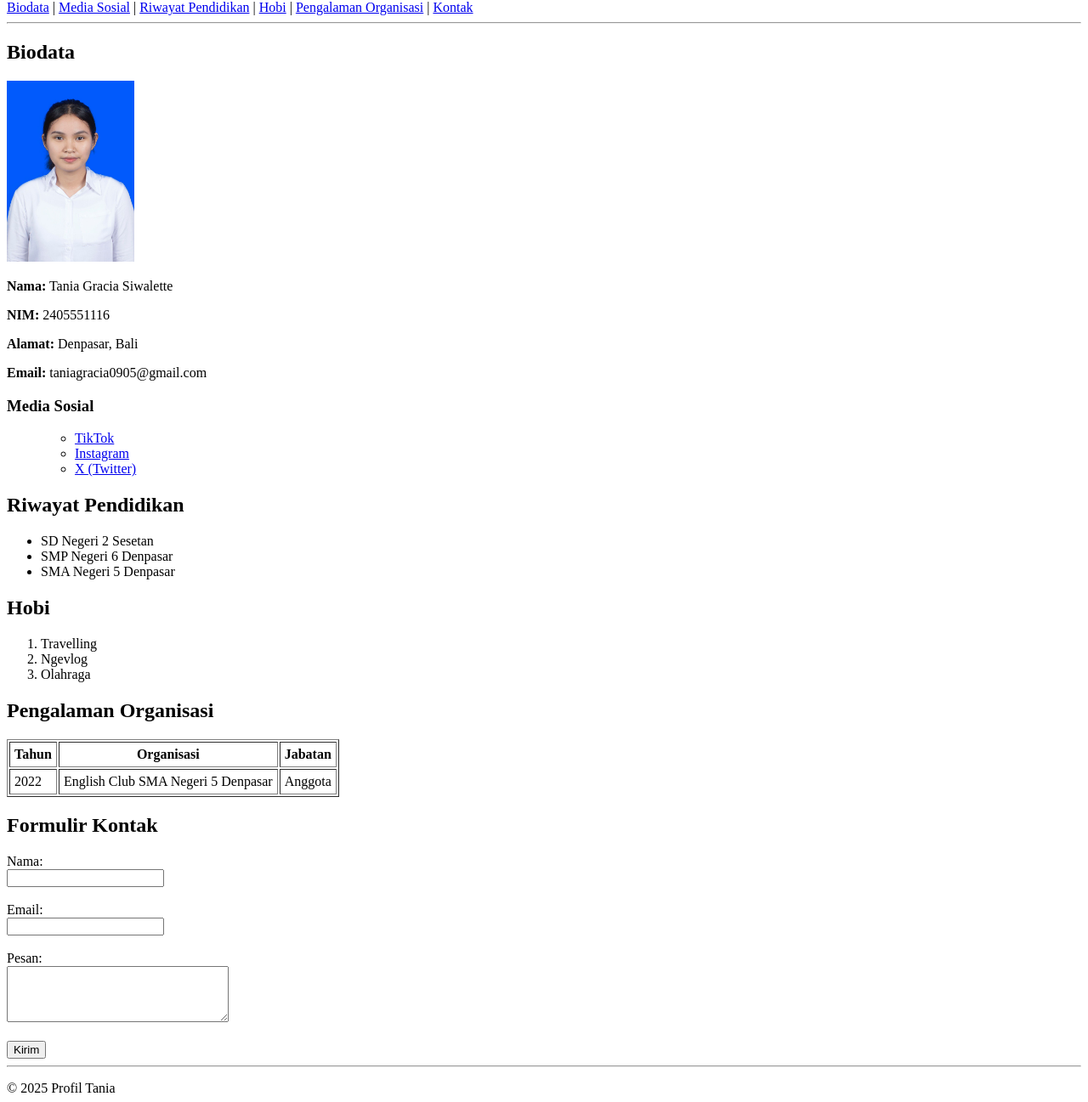
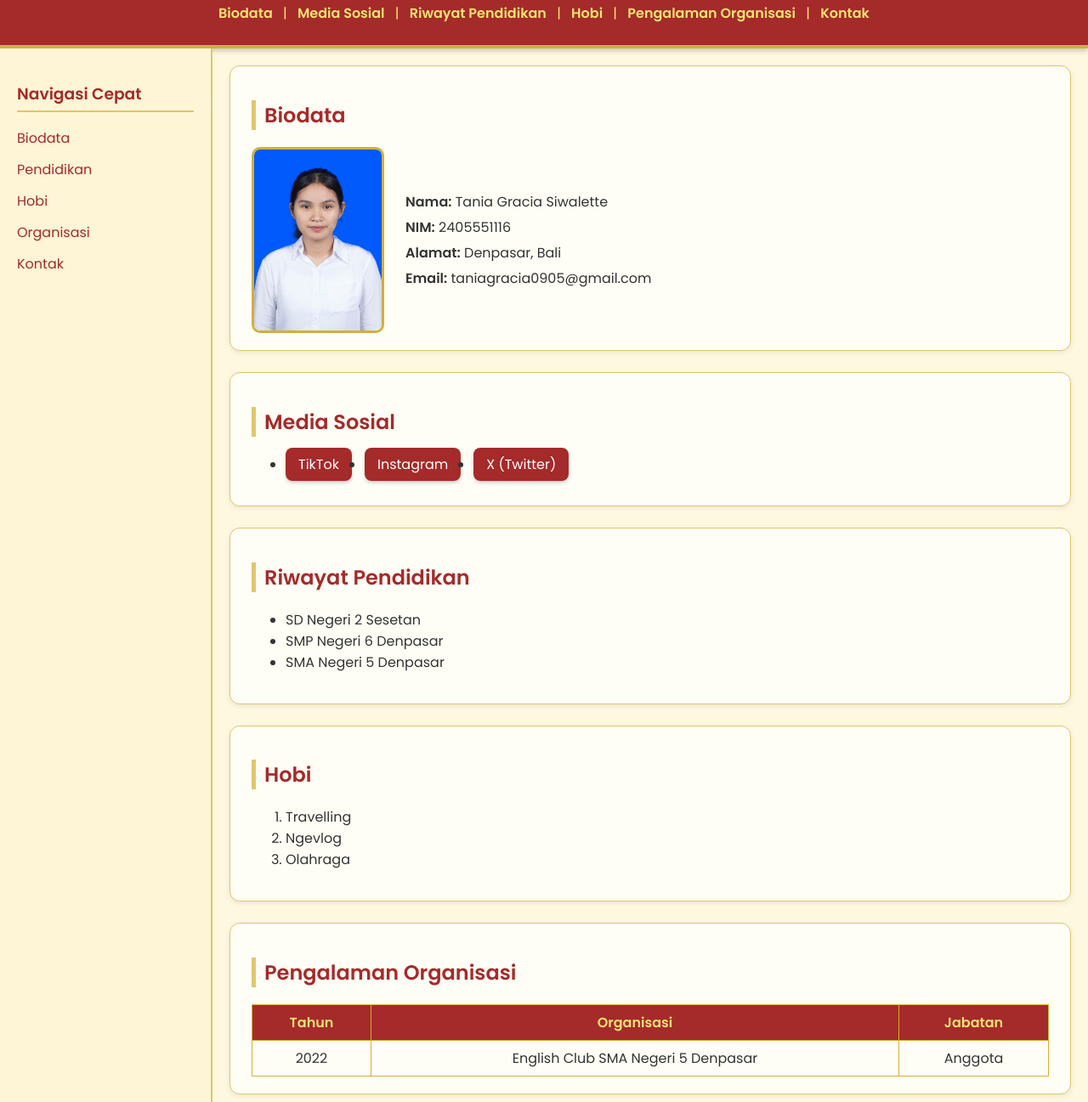
Before and after one commit to taniagracias/taniagracias, a plain HTML site: page index.html in a window 1280 px wide. Shown: the part 80-1377 px from the top of the page at 85% size. Drawn offline with Linux system fonts and the light colour scheme.

Commit message:
Menambahkan Style CSS

```diff
--- a/index.html
+++ b/index.html
@@ -1,39 +1,65 @@
 <!DOCTYPE html>
-<html>
+<html lang="id">
 <head>
-    <title>Profil Diri</title>
+    <meta charset="UTF-8">
+    <meta name="viewport" content="width=device-width, initial-scale=1.0">
+    <title>Profil Diri - Tania Gracia Siwalette</title>
+
+    <!-- 🔗 Favicon (ikon di tab browser) -->
     <link rel="icon" type="image/png" href="favicon.jpg">
+
+    <!-- 🎨 Hubungkan ke file CSS -->
+    <link rel="stylesheet" href="style.css">
+
+    <!-- (Opsional) Gunakan font Poppins dari Google Fonts -->
+    <link href="https://fonts.googleapis.com/css2?family=Poppins:wght@400;600&display=swap" rel="stylesheet">
 </head>
+
 <body>
+    <div class="container">
         <header>
             <h1>Profil Mahasiswa</h1>
             <nav>
                 <a href="#Biodata">Biodata</a> |
-    <a href="#Sosial Media">Media Sosial</a> |
-    <a href="#Riwayat pendidikan">Riwayat Pendidikan</a> |
-    <a href="#Hobi">Hobi</a> |
-    <a href="#Organisasi">Pengalaman Organisasi</a> |
+                <a href="#SosialMedia">Media Sosial</a> |
+                <a href="#pendidikan">Riwayat Pendidikan</a> |
+                <a href="#hobi">Hobi</a> |
+                <a href="#organisasi">Pengalaman Organisasi</a> |
                 <a href="#Kontak">Kontak</a>
             </nav>
-        <hr>
         </header>
 
-    <section>
+        <aside>
+            <h3>Navigasi Cepat</h3>
+            <ul>
+                <li><a href="#Biodata">Biodata</a></li>
+                <li><a href="#pendidikan">Pendidikan</a></li>
+                <li><a href="#hobi">Hobi</a></li>
+                <li><a href="#organisasi">Organisasi</a></li>
+                <li><a href="#Kontak">Kontak</a></li>
+            </ul>
+        </aside>
+
+        <main>
+            <section id="Biodata">
                 <h2>Biodata</h2>
+                <div class="biodata-container">
                     <img src="fotoprofil.jpg" alt="Foto Profil" width="150">
+                    <div class="bio-text">
                         <p><b>Nama:</b> Tania Gracia Siwalette</p>
                         <p><b>NIM:</b> 2405551116</p>
                         <p><b>Alamat:</b> Denpasar, Bali</p>
                         <p><b>Email:</b> taniagracia0905@gmail.com</p>
+                    </div>
+                </div>
+            </section>
 
-        <h3>Media Sosial</h3>
-        <ul>
-            <ul>
+            <section id="SosialMedia">
+                <h2>Media Sosial</h2>
+                <ul class="sosmed">
                     <li><a href="https://tiktok.com/tgraceaa" target="_blank">TikTok</a></li>
                     <li><a href="https://instagram.com/taniagrciass" target="_blank">Instagram</a></li>
                     <li><a href="https://x.com/septembearss" target="_blank">X (Twitter)</a></li>
-</ul>
-
                 </ul>
             </section>
 
@@ -57,7 +83,7 @@
 
             <section id="organisasi">
                 <h2>Pengalaman Organisasi</h2>
-        <table border="1" cellpadding="5">
+                <table>
                     <tr>
                         <th>Tahun</th>
                         <th>Organisasi</th>
@@ -71,7 +97,7 @@
                 </table>
             </section>
 
-    <section>
+            <section id="Kontak">
                 <h2>Formulir Kontak</h2>
                 <form>
                     <label>Nama:</label><br>
@@ -86,10 +112,11 @@
                     <button type="submit">Kirim</button>
                 </form>
             </section>
+        </main>
 
         <footer>
-        <hr>
             <p>&copy; 2025 Profil Tania</p>
         </footer>
+    </div>
 </body>
 </html>
--- /dev/null
+++ b/style.css
@@ -0,0 +1,223 @@
+/* ====== Struktur Layout Utama Menggunakan GRID ====== */
+body {
+    font-family: 'Poppins', sans-serif;
+    margin: 0;
+    background-color: #fff8e1; /* krem lembut */
+    color: #333;
+}
+
+.container {
+    display: grid;
+    grid-template-areas:
+        "header header"
+        "sidebar main"
+        "footer footer";
+    grid-template-columns: 250px 1fr;
+    min-height: 100vh;
+}
+
+/* ====== Header ====== */
+header {
+    grid-area: header;
+    background-color: #a52a2a; /* merah bata */
+    color: #f8e473; /* emas */
+    text-align: center;
+    padding: 25px;
+    box-shadow: 0 3px 6px rgba(0,0,0,0.2);
+    border-bottom: 4px solid #d4af37; /* gold border */
+}
+
+header h1 {
+    margin: 0;
+    font-size: 2em;
+    letter-spacing: 1px;
+}
+
+header nav {
+    margin-top: 10px;
+}
+
+header nav a {
+    color: #f8e473;
+    text-decoration: none;
+    margin: 0 8px;
+    font-weight: bold;
+    transition: color 0.3s;
+}
+
+header nav a:hover {
+    color: #fff;
+}
+
+/* ====== Sidebar ====== */
+aside {
+    grid-area: sidebar;
+    background-color: #fdf5d5;
+    border-right: 2px solid #e0c66d;
+    padding: 20px;
+}
+
+aside h3 {
+    color: #a52a2a;
+    border-bottom: 2px solid #e0c66d;
+    padding-bottom: 5px;
+}
+
+aside ul {
+    list-style: none;
+    padding: 0;
+}
+
+aside li {
+    margin: 12px 0;
+}
+
+aside a {
+    text-decoration: none;
+    color: #a52a2a;
+    font-weight: 500;
+}
+
+aside a:hover {
+    color: #d4af37;
+}
+
+/* ====== Main (Konten Utama) dengan Flexbox ====== */
+main {
+    grid-area: main;
+    padding: 20px;
+    display: flex;
+    flex-direction: column;
+    gap: 25px;
+}
+
+/* ====== Section Umum ====== */
+section {
+    background-color: #fffef6;
+    padding: 20px 25px;
+    border-radius: 12px;
+    border: 1.5px solid #e0c66d;
+    box-shadow: 0 2px 6px rgba(0,0,0,0.08);
+}
+
+h2 {
+    color: #a52a2a;
+    border-left: 5px solid #e0c66d;
+    padding-left: 10px;
+}
+
+/* ====== Biodata (Flexbox) ====== */
+.biodata-container {
+    display: flex;
+    align-items: center;
+    gap: 25px;
+}
+
+.biodata-container img {
+    border-radius: 10px;
+    border: 3px solid #d4af37;
+}
+
+.bio-text p {
+    margin: 5px 0;
+}
+
+/* ====== Media Sosial ====== */
+.sosmed {
+    display: flex;
+    gap: 15px;
+    flex-wrap: wrap;
+}
+
+.sosmed a {
+    text-decoration: none;
+    color: #fff;
+    background-color: #a52a2a;
+    padding: 8px 15px;
+    border-radius: 8px;
+    transition: 0.3s;
+    box-shadow: 0 2px 4px rgba(0,0,0,0.2);
+}
+
+.sosmed a:hover {
+    background-color: #d4af37;
+    color: #000;
+}
+
+/* ====== Tabel Organisasi ====== */
+table {
+    width: 100%;
+    border-collapse: collapse;
+}
+
+th {
+    background-color: #a52a2a;
+    color: #f8e473;
+}
+
+td, th {
+    border: 1px solid #d4af37;
+    padding: 8px;
+    text-align: center;
+}
+
+/* ====== Formulir ====== */
+form label {
+    font-weight: bold;
+    color: #a52a2a;
+}
+
+input, textarea {
+    width: 100%;
+    border: 1.5px solid #e0c66d;
+    border-radius: 6px;
+    padding: 8px;
+    font-family: inherit;
+}
+
+button {
+    background-color: #a52a2a;
+    color: #f8e473;
+    border: none;
+    padding: 10px 20px;
+    border-radius: 6px;
+    font-weight: bold;
+    cursor: pointer;
+    transition: background-color 0.3s;
+}
+
+button:hover {
+    background-color: #d4af37;
+    color: #000;
+}
+
+/* ====== Footer ====== */
+footer {
+    grid-area: footer;
+    background-color: #a52a2a;
+    color: #f8e473;
+    text-align: center;
+    padding: 15px;
+    font-weight: bold;
+    border-top: 4px solid #d4af37;
+}
+
+/* ====== Responsif (Mobile) ====== */
+@media screen and (max-width: 768px) {
+    .container {
+        grid-template-areas:
+            "header"
+            "main"
+            "footer";
+        grid-template-columns: 1fr;
+    }
+
+    aside {
+        display: none;
+    }
+
+    .biodata-container {
+        flex-direction: column;
+        text-align: center;
+    }
+}
```
Lines whose indentation alone changed are shown as unchanged.
